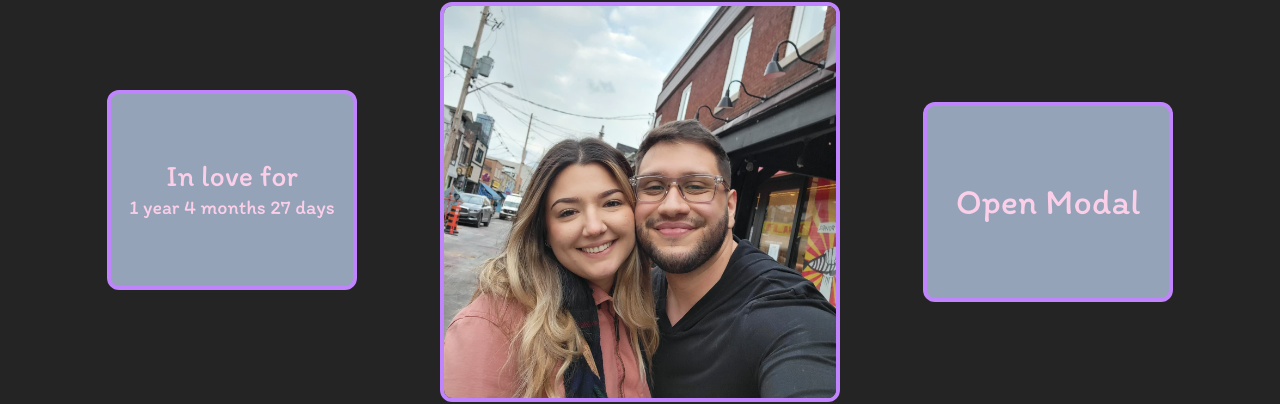
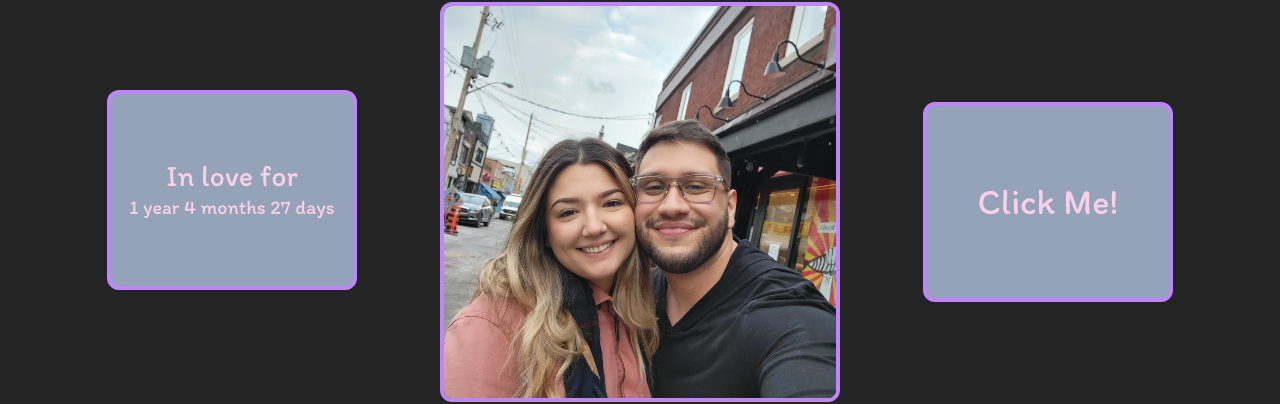
Before and after one commit to MichaelM3/Valentines-Gift, a React (Vite) app: page / in a window 1280 px wide. Shown: the part 143-547 px from the top of the page. Built offline with nearby package versions, Linux system fonts and the light colour scheme.

Commit message:
fixed modal button text

```diff
--- a/src/components/Modal.jsx
+++ b/src/components/Modal.jsx
@@ -10,7 +10,7 @@ const Modal = () => {
                 onClick={() => setIsOpen(true)}
                 className="hover:transition-transform duration-200 transform hover:scale-125"
             >
-                Open Modal
+               Click Me!
             </button>
             {isOpen && (
                 <div className="text-center fixed top-0 left-0 right-0 bottom-0 bg-black bg-opacity-75">
```
